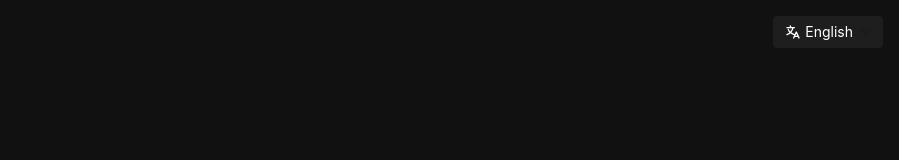
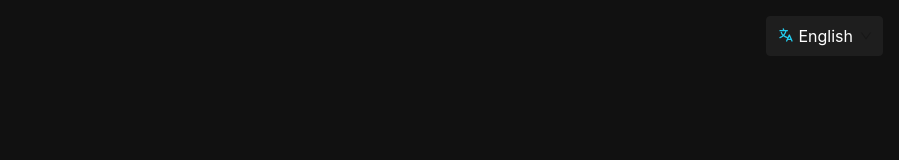
Before and after one commit to blkluv/vocespace-client, a Next.js app: page /chat/ in a window 1280 px wide. Shown: the top 160 px of the page, without its empty margins (381-1280 px from the left). Built offline with nearby package versions, Linux system fonts and the light colour scheme.

Commit message:
[features]: setting volume

```diff
--- a/app/devices/controls/audio_select.tsx
+++ b/app/devices/controls/audio_select.tsx
@@ -38,6 +38,7 @@ export function AudioSelect({ className }: { className?: string }) {
 
   return (
     <Select
+      size="large"
       prefix={<SelectPrefix type="audio" color="#22CCEE" svgSize={16}></SelectPrefix>}
       className={className}
       defaultValue={active_audio}
--- a/app/devices/controls/lang_select.tsx
+++ b/app/devices/controls/lang_select.tsx
@@ -1,44 +1,19 @@
-import { SvgResource } from '@/app/resources/svg';
 import { langOptions, useI18n } from '@/lib/i18n/i18n';
-import { ConfigProvider, Select } from 'antd';
+import { Select } from 'antd';
 import { SelectPrefix } from './select_prefix';
 
-export function LangSelect() {
+export function LangSelect({ style }: { style?: React.CSSProperties }) {
   const { locale, changeLocale } = useI18n();
   return (
-    <ConfigProvider
-      theme={{
-        components: {
-          Select: {
-            selectorBg: '#1E1E1E',
-            activeBorderColor: '#1E1E1E',
-            activeOutlineColor: '#1E1E1E',
-            colorTextPlaceholder: '#ffffff',
-            colorText: '#ffffff',
-            colorIcon: '#ffffff',
-            colorIconHover: '#ffffff',
-            hoverBorderColor: '#1E1E1E',
-            optionSelectedBg: '#333',
-            optionSelectedColor: '#fff',
-            optionActiveBg: '#1E1E1E',
-            colorBgBase: '#1E1E1E',
-            multipleItemBg: '#1E1E1E',
-            colorBorder: '#1E1E1E',
-            colorBgContainer: '#1E1E1E',
-            colorBgLayout: '#1E1E1E',
-            colorBgElevated: '#1E1E1E',
-          },
-        },
-      }}
-    >
     <Select
-        prefix={<SelectPrefix type="lang" svgSize={16} color="#ffffff"></SelectPrefix>}
+      size="large"
+      style={style}
+      prefix={<SelectPrefix type="lang" svgSize={16} color="#22CCEE"></SelectPrefix>}
       value={locale}
       options={langOptions}
       onChange={(value) => {
         changeLocale(value);
       }}
     ></Select>
-    </ConfigProvider>
   );
 }
--- a/app/devices/controls/video_select.tsx
+++ b/app/devices/controls/video_select.tsx
@@ -37,6 +37,7 @@ export function VideoSelect({ className }: { className?: string }) {
 
   return (
     <Select
+      size="large"
       prefix={<SelectPrefix type="video" color="#22CCEE" svgSize={16}></SelectPrefix>}
       className={className}
       defaultValue={active_video}
--- a/app/devices/video_container.tsx
+++ b/app/devices/video_container.tsx
@@ -132,6 +132,9 @@ export function VideoContainer({
   ]);
 
   //   useWarnAboutMissingStyles();
+  const audioVolume = React.useMemo(() => {
+    return device.volume / 100.0;
+  }, [device.volume]);
 
   return (
     <div className="lk-video-conference" {...props}>
@@ -177,7 +180,7 @@ export function VideoContainer({
           )}
         </LayoutContextProvider>
       )}
-      <RoomAudioRenderer volume={device.volme / 100.0} />
+      <RoomAudioRenderer volume={audioVolume} />
       <ConnectionStateToast />
     </div>
   );
--- a/app/layout.tsx
+++ b/app/layout.tsx
@@ -49,9 +49,14 @@ export default function RootLayout({ children }: { children: React.ReactNode })
             buttonBg: '#1E1E1E',
             colorBorder: '#1E1E1E',
           },
-          // Select: {
-          //   optionSelectedBg: '#cbf6ff',
-          // }
+          Input: {
+            colorBgBase: '#1E1E1E',
+            activeBg: '#1E1E1E',
+            colorBgContainer: '#1E1E1E',
+            colorBorder: '#1E1E1E',
+            colorTextPlaceholder: '#8c8c8c',
+            paddingBlockLG: 8,
+          },
           Select: {
             selectorBg: '#1E1E1E',
             activeBorderColor: '#1E1E1E',
--- a/app/pages/pre_join/demo.tsx
+++ b/app/pages/pre_join/demo.tsx
@@ -58,8 +58,8 @@ export function DemoMeetingTab(props: { label: string }) {
         {optionVal == 'demo' ? t('msg.info.try_free') : t('msg.info.try_enter_room')}
       </p>
       {optionVal == 'custom' && (
-        <input
-          className="lk-form-control"
+        <Input
+          size='large'
           type="text"
           placeholder={t('msg.info.enter_room')}
           value={roomUrl}
--- a/app/rooms/[roomName]/PageClientImpl.tsx
+++ b/app/rooms/[roomName]/PageClientImpl.tsx
@@ -35,7 +35,7 @@ import { connect_endpoint } from '@/lib/std';
 export const deviceState = atom({
   key: 'deviceState',
   default: {
-    volme: 80,
+    volume: 80,
     blur: 0.15,
     screenBlur: 0.15,
   },
```
Also changed, not shown: app/devices/controls/bar.tsx (+9 -3 lines), app/devices/controls/settings.tsx (+7 -13 lines), app/pages/pre_join/pre_join.tsx (+11 -6 lines). Lines whose indentation alone changed are shown as unchanged.
